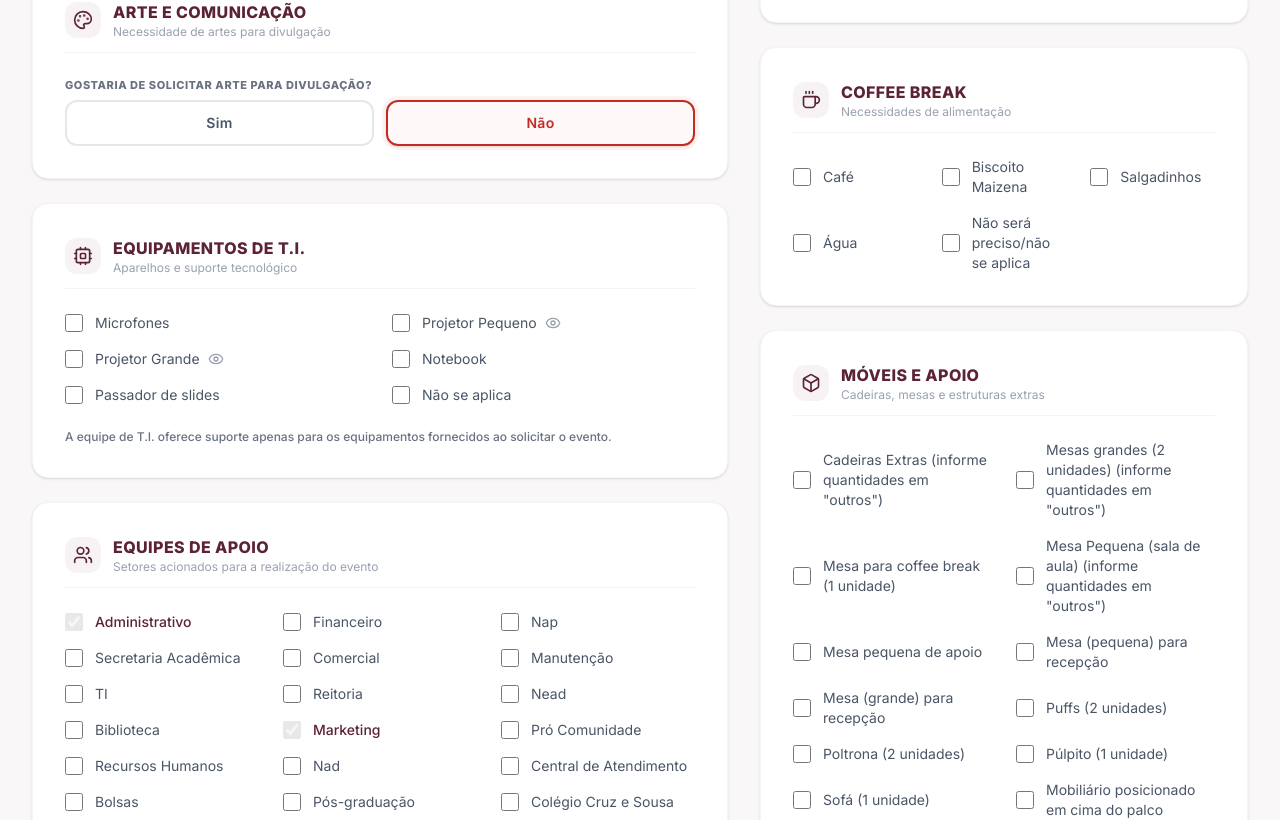
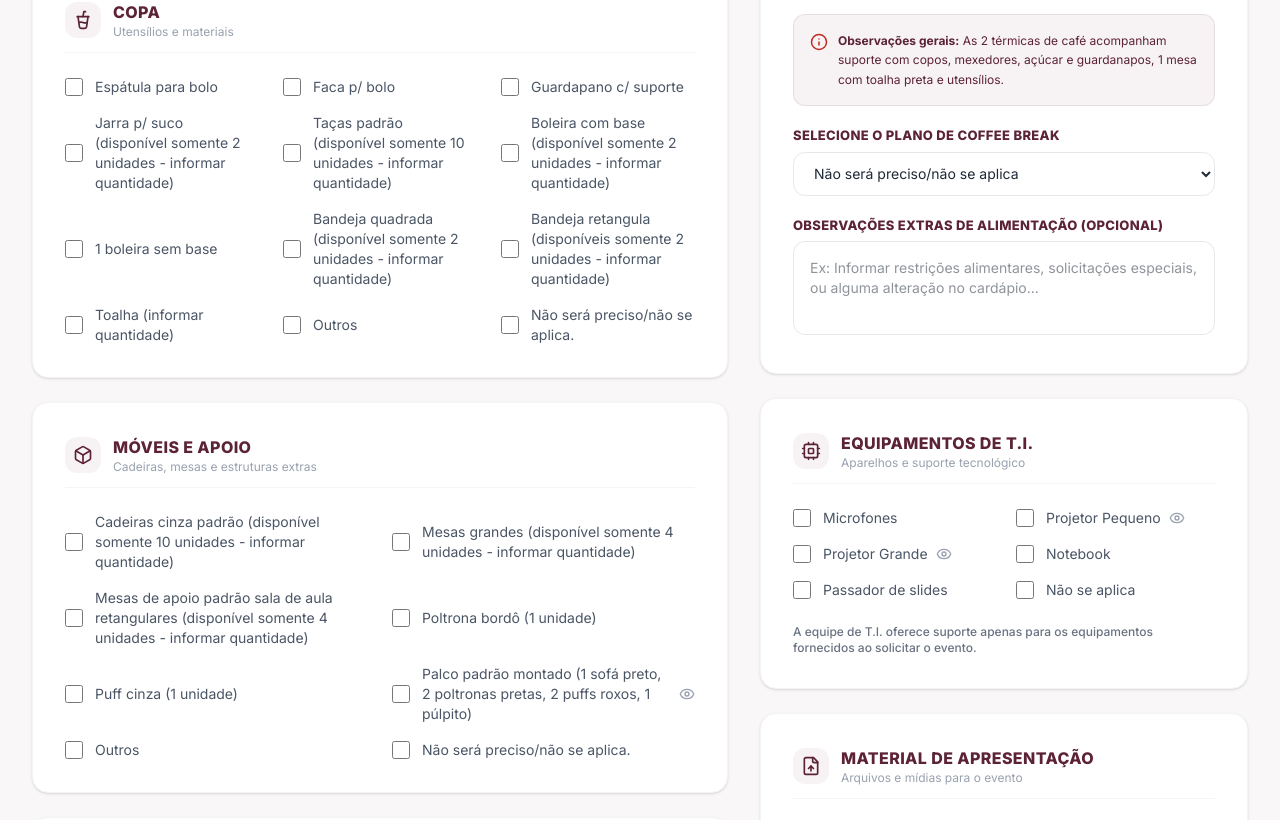
Before and after one commit to LeonardoKako/Forms-Unicesusc, a React (Vite) app in the folder Frontend/: page / in a window 1280 px wide. Shown: the part 1449-2269 px from the top of the page. Built offline with nearby package versions, Linux system fonts and the light colour scheme.

Commit message:
Front: data coffe and copa

```diff
--- a/Frontend/src/features/EventForm/components/CoffeeBreakCard.tsx
+++ b/Frontend/src/features/EventForm/components/CoffeeBreakCard.tsx
@@ -1,19 +1,51 @@
 import { useEffect } from "react";
 import { useFormContext } from "react-hook-form";
-import { Coffee, Info } from "lucide-react";
-import CheckboxGrid from "./CheckboxGrid";
-import { COFFEE_BREAK_OPTIONS } from "../mockData";
+import { Coffee, Info, DollarSign } from "lucide-react";
 
 export default function CoffeeBreakCard() {
-  const { watch, setValue, formState: { errors } } = useFormContext();
-  const coffeeBreak = watch("coffeeBreak") || [];
-  const hasItems = coffeeBreak.length > 0 && !coffeeBreak.includes("nao_se_aplica");
+  const { register, watch, setValue, formState: { errors } } = useFormContext();
+  const coffeeBreak = watch("coffeeBreak") || "nao_se_aplica";
+  const hasPlan = coffeeBreak !== "nao_se_aplica";
 
+  // Automatização de Orçamento se selecionar um plano
   useEffect(() => {
-    if (hasItems) {
+    if (hasPlan) {
       setValue("needsBudget", true, { shouldValidate: true, shouldDirty: true });
     }
-  }, [hasItems, setValue]);
+  }, [hasPlan, setValue]);
+
+  // Função auxiliar para retornar itens de cada plano
+  const getPlanDetails = (plan: string) => {
+    switch (plan) {
+      case "padrao_100":
+        return [
+          "2 sucos",
+          "1 cento de salgados fritos",
+          "1 cento de salgados assados",
+          "1,5 bolo de cenoura com cobertura",
+          "2 térmicas de café"
+        ];
+      case "padrao_288":
+        return [
+          "2,5 centos de salgados assados",
+          "2,5 centos de salgados fritos",
+          "2 kg de bolo de cenoura com cobertura",
+          "2 sucos de 5 litros",
+          "2 térmicas de café"
+        ];
+      case "biscoitos_100":
+        return [
+          "2 térmicas de café",
+          "14 pacotes de Club Social",
+          "9 pacotes de Folhado Doce",
+          "9 pacotes de Rosquinhas"
+        ];
+      default:
+        return [];
+    }
+  };
+
+  const planDetails = getPlanDetails(coffeeBreak);
 
   return (
     <div className="bg-white rounded-2xl p-6 sm:p-8 border border-gray-100 shadow-sm transition-all duration-300 hover:shadow-md animate-fadeIn">
@@ -27,31 +59,75 @@ export default function CoffeeBreakCard() {
             Coffee Break
           </h2>
           <p className="text-xs text-gray-400">
-            Necessidades de alimentação
+            Planos estruturados de alimentação
           </p>
         </div>
       </div>
 
-      <div className="space-y-4">
-        <CheckboxGrid
-          name="coffeeBreak"
-          options={COFFEE_BREAK_OPTIONS}
-          columns={3}
-          withCardWrapper={false}
-        />
+      <div className="space-y-5">
+        {/* Observações Gerais (Badge Premium superior) */}
+        <div className="flex items-start space-x-2.5 text-xs text-brand bg-brand/5 p-4 rounded-xl border border-brand/10">
+          <Info className="h-4.5 w-4.5 shrink-0 text-primary mt-0.5" />
+          <span className="leading-relaxed">
+            <strong>Observações gerais:</strong> As 2 térmicas de café acompanham suporte com copos, mexedores, açúcar e guardanapos, 1 mesa com toalha preta e utensílios.
+          </span>
+        </div>
 
-        {hasItems && (
-          <div className="flex items-start space-x-2 text-xs text-amber-600 font-semibold bg-amber-50/50 p-3.5 rounded-xl border border-amber-200/50 animate-fadeIn">
-            <Info className="h-4.5 w-4.5 shrink-0 text-amber-500 mt-0.5" />
-            <span>Atenção: A solicitação de Coffee Break exige obrigatoriamente orçamento aprovado para o evento. O orçamento será marcado como &quot;Sim&quot; de forma automática.</span>
+        {/* Dropdown de Planos */}
+        <div className="space-y-1.5">
+          <label className="block text-[13px] font-extrabold uppercase tracking-wide text-brand">
+            Selecione o Plano de Coffee Break
+          </label>
+          <select
+            {...register("coffeeBreak")}
+            className="w-full h-11 px-4 rounded-xl border border-gray-200 text-sm focus:border-primary focus:ring-1 focus:ring-primary/20 outline-none transition-all cursor-pointer bg-white"
+          >
+            <option value="nao_se_aplica">Não será preciso/não se aplica</option>
+            <option value="padrao_100">Coffee Break Padrão – até 100 pessoas</option>
+            <option value="padrao_288">Coffee Break Padrão – até 288 pessoas</option>
+            <option value="biscoitos_100">Coffee Break Biscoitos – até 100 pessoas</option>
+          </select>
+          {errors.coffeeBreak && (
+            <p className="text-xs text-red-600 font-medium">
+              {errors.coffeeBreak.message as string}
+            </p>
+          )}
+        </div>
+
+        {/* Lista de itens inclusos dinamicamente */}
+        {hasPlan && planDetails.length > 0 && (
+          <div className="bg-gray-50 border border-gray-150 rounded-2xl p-4.5 space-y-3 animate-fadeIn">
+            <h4 className="text-xs font-bold uppercase tracking-wider text-brand">
+              ☕ Itens Inclusos no Pacote:
+            </h4>
+            <ul className="grid grid-cols-1 sm:grid-cols-2 gap-2 text-xs text-gray-600 list-disc list-inside">
+              {planDetails.map((item, idx) => (
+                <li key={idx} className="font-semibold text-gray-700">
+                  {item}
+                </li>
+              ))}
+            </ul>
+
+            {/* Aviso de Orçamento Automático */}
+            <div className="flex items-start space-x-2 text-[11px] text-amber-700 bg-amber-50 border border-amber-200/50 p-3 rounded-xl mt-2">
+              <DollarSign className="h-4 w-4 shrink-0 text-amber-500 mt-0.5" />
+              <span>A solicitação de Coffee Break exige obrigatoriamente orçamento aprovado para o evento. O orçamento será marcado como <strong>&quot;Sim&quot;</strong> automaticamente.</span>
+            </div>
           </div>
         )}
 
-        {errors.coffeeBreak && (
-          <p className="text-xs text-red-600 font-medium animate-fadeIn">
-            {errors.coffeeBreak.message as string}
-          </p>
-        )}
+        {/* Observações Extras do Coffee (Campo de texto Opcional) */}
+        <div className="space-y-1.5 animate-fadeIn">
+          <label className="text-[13px] font-extrabold uppercase tracking-wide text-brand block">
+            Observações Extras de Alimentação (Opcional)
+          </label>
+          <textarea
+            {...register("coffeeNotes")}
+            placeholder="Ex: Informar restrições alimentares, solicitações especiais, ou alguma alteração no cardápio..."
+            rows={3}
+            className="w-full p-4 rounded-xl border border-gray-200 text-sm focus:border-primary focus:ring-1 focus:ring-primary/20 outline-none transition-all resize-none"
+          />
+        </div>
       </div>
     </div>
   );
--- a/Frontend/src/features/EventForm/components/FurnitureSupportCard.tsx
+++ b/Frontend/src/features/EventForm/components/FurnitureSupportCard.tsx
@@ -1,7 +1,10 @@
+import { useState } from "react";
 import { Box } from "lucide-react";
 import { useFormContext } from "react-hook-form";
 import CheckboxGrid from "./CheckboxGrid";
 import { FURNITURE_SUPPORT_OPTIONS } from "../mockData";
+import InfoModal from "../../../components/InfoModal";
+import auditorioMontadoImg from "@/assets/images/auditorioMontado.png";
 
 export default function FurnitureSupportCard() {
   const {
@@ -11,6 +14,18 @@ export default function FurnitureSupportCard() {
   } = useFormContext();
   const selectedFurniture = watch("furnitureSupport") || [];
   const showOtherInput = selectedFurniture.includes("outro");
+
+  const [modalData, setModalData] = useState<{ isOpen: boolean; title: string; imageUrl: string } | null>(null);
+
+  const handleInfoClick = (optionId: string) => {
+    if (optionId === "palco_padrao") {
+      setModalData({
+        isOpen: true,
+        title: "Palco Padrão Montado",
+        imageUrl: auditorioMontadoImg,
+      });
+    }
+  };
 
   return (
     <div className='bg-white rounded-2xl p-6 sm:p-8 border border-gray-100 shadow-sm transition-all duration-300 hover:shadow-md animate-fadeIn'>
@@ -33,6 +48,7 @@ export default function FurnitureSupportCard() {
         name='furnitureSupport'
         options={FURNITURE_SUPPORT_OPTIONS}
         withCardWrapper={false}
+        onInfoClick={handleInfoClick}
       >
         {showOtherInput && (
           <div className='mt-4 p-4 bg-gray-50 border border-gray-100 rounded-xl space-y-2 animate-slideDown'>
@@ -53,6 +69,16 @@ export default function FurnitureSupportCard() {
           </div>
         )}
       </CheckboxGrid>
+
+      {modalData && (
+        <InfoModal
+          isOpen={modalData.isOpen}
+          onClose={() => setModalData(null)}
+          title={modalData.title}
+          type='image'
+          imageUrl={modalData.imageUrl}
+        />
+      )}
     </div>
   );
 }
--- a/Frontend/src/features/EventForm/components/SuccessModal.tsx
+++ b/Frontend/src/features/EventForm/components/SuccessModal.tsx
@@ -284,13 +284,26 @@ export default function SuccessModal({
                     </div>
                     <div>
                       <span className='font-semibold text-gray-400 block'>
-                        Itens de Coffee Break
+                        Plano de Coffee Break
                       </span>
-                      <span className='font-bold text-gray-700'>
-                        {data.coffeeBreak?.join(", ") || "Nenhum"}
+                      <span className='font-bold text-gray-700 uppercase tracking-wide text-[11px]'>
+                        {data.coffeeBreak === "nao_se_aplica" && "Não se aplica"}
+                        {data.coffeeBreak === "padrao_100" && "Padrão (Até 100 pessoas)"}
+                        {data.coffeeBreak === "padrao_288" && "Padrão (Até 288 pessoas)"}
+                        {data.coffeeBreak === "biscoitos_100" && "Biscoitos (Até 100 pessoas)"}
                       </span>
                     </div>
                   </div>
+                  {data.coffeeNotes && (
+                    <div className='col-span-1 md:col-span-2 bg-gray-50 p-3 rounded-xl border border-gray-100 mt-1'>
+                      <span className='font-semibold text-gray-500 block mb-0.5'>
+                        Observações de Alimentação
+                      </span>
+                      <p className='text-gray-700 leading-normal font-medium'>
+                        {data.coffeeNotes}
+                      </p>
+                    </div>
+                  )}
                 </>
               )}
             </div>
--- a/Frontend/src/features/EventForm/index.tsx
+++ b/Frontend/src/features/EventForm/index.tsx
@@ -72,7 +72,8 @@ export default function EventForm() {
       roomNotes: "",
       targetAudience: [],
       copa: [],
-      coffeeBreak: [],
+      coffeeBreak: "nao_se_aplica",
+      coffeeNotes: "",
       tiEquipment: [],
       furnitureSupport: [],
       otherFurnitureDescription: "",
@@ -113,7 +114,8 @@ export default function EventForm() {
       roomNotes: "",
       targetAudience: [],
       copa: [],
-      coffeeBreak: [],
+      coffeeBreak: "nao_se_aplica",
+      coffeeNotes: "",
       tiEquipment: [],
       furnitureSupport: [],
       otherFurnitureDescription: "",
@@ -225,6 +227,7 @@ export default function EventForm() {
           budgetApprovalFileUrl: finalBudgetUrl,
           copa: data.copa,
           coffeeBreak: data.coffeeBreak,
+          coffeeNotes: data.coffeeNotes,
           tiEquipment: data.tiEquipment,
           furnitureSupport: data.furnitureSupport,
           otherFurnitureDescription: data.furnitureSupport.includes("outro")
@@ -354,8 +357,8 @@ export default function EventForm() {
               {formType === "interno" && (
                 <>
                   <EventDetailsCard />
-                  <ArtworkCard />
-                  <TIEquipmentCard />
+                  <CopaCard />
+                  <FurnitureSupportCard />
                 </>
               )}
 
@@ -370,9 +373,9 @@ export default function EventForm() {
 
               {formType === "interno" && (
                 <>
-                  <CopaCard />
+                  <ArtworkCard />
                   <CoffeeBreakCard />
-                  <FurnitureSupportCard />
+                  <TIEquipmentCard />
                   <PresentationMaterialCard />
                 </>
               )}
--- a/Frontend/src/features/EventForm/mockData.ts
+++ b/Frontend/src/features/EventForm/mockData.ts
@@ -61,13 +61,18 @@ export const TARGET_AUDIENCE_OPTIONS: OptionItem[] = [
 ];
 
 export const COPA_OPTIONS: OptionItem[] = [
-  { id: "cafe_2_termicas", label: "Café (2 térmicas)" },
   { id: "espatula_bolo", label: "Espátula para bolo" },
-  { id: "faca_bolo", label: "Faca para bolo" },
-  { id: "guardanapo", label: "Guardanapo" },
-  { id: "jarra_2_unidades", label: "Jarra (2 unidades, apenas para sucos)" },
-  { id: "tacas", label: "Taças (informe quantidade em \"outros\")" },
-  { id: "nao_se_aplica", label: "Não será preciso/não se aplica" },
+  { id: "faca_bolo", label: "Faca p/ bolo" },
+  { id: "guardanapo_suporte", label: "Guardapano c/ suporte" },
+  { id: "jarra_suco", label: "Jarra p/ suco (disponível somente 2 unidades - informar quantidade)" },
+  { id: "tacas_padrao", label: "Taças padrão (disponível somente 10 unidades - informar quantidade)" },
+  { id: "boleira_com_base", label: "Boleira com base (disponível somente 2 unidades - informar quantidade)" },
+  { id: "boleira_sem_base", label: "1 boleira sem base" },
+  { id: "bandeja_quadrada", label: "Bandeja quadrada (disponível somente 2 unidades - informar quantidade)" },
+  { id: "bandeja_retangular", label: "Bandeja retangula (disponíveis somente 2 unidades - informar quantidade)" },
+  { id: "toalha", label: "Toalha (informar quantidade)" },
+  { id: "outro", label: "Outros" },
+  { id: "nao_se_aplica", label: "Não será preciso/não se aplica." },
 ];
 
 export const COFFEE_BREAK_OPTIONS: OptionItem[] = [
@@ -88,23 +93,14 @@ export const TI_EQUIPMENT_OPTIONS: OptionItem[] = [
 ];
 
 export const FURNITURE_SUPPORT_OPTIONS: OptionItem[] = [
-  { id: "cadeiras_extras", label: "Cadeiras Extras (informe quantidades em \"outros\")" },
-  { id: "mesas_grandes", label: "Mesas grandes (2 unidades) (informe quantidades em \"outros\")" },
-  { id: "mesa_coffee_break", label: "Mesa para coffee break (1 unidade)" },
-  { id: "mesa_pequena_sala", label: "Mesa Pequena (sala de aula) (informe quantidades em \"outros\")" },
-  { id: "mesa_apoio", label: "Mesa pequena de apoio" },
-  { id: "mesa_recepcao_pequena", label: "Mesa (pequena) para recepção" },
-  { id: "mesa_recepcao_grande", label: "Mesa (grande) para recepção" },
-  { id: "puffs", label: "Puffs (2 unidades)" },
-  { id: "poltrona", label: "Poltrona (2 unidades)" },
-  { id: "pulpito", label: "Púlpito (1 unidade)" },
-  { id: "sofa", label: "Sofá (1 unidade)" },
-  { id: "mobiliario_palco", label: "Mobiliário posicionado em cima do palco" },
-  { id: "mobiliario_frente_palco", label: "Mobiliário localizado abaixo, em frente ao palco" },
-  { id: "barra_divisao", label: "1 barra para divisão de espaço" },
-  { id: "toalhas", label: "Toalhas" },
-  { id: "nao_se_aplica", label: "Não será preciso/não se aplica" },
-  { id: "outro", label: "Outro" },
+  { id: "cadeiras_cinza", label: "Cadeiras cinza padrão (disponível somente 10 unidades - informar quantidade)" },
+  { id: "mesas_grandes", label: "Mesas grandes (disponível somente 4 unidades - informar quantidade)" },
+  { id: "mesas_apoio_sala", label: "Mesas de apoio padrão sala de aula retangulares (disponível somente 4 unidades - informar quantidade)" },
+  { id: "poltrona_bordo", label: "Poltrona bordô (1 unidade)" },
+  { id: "puff_cinza", label: "Puff cinza (1 unidade)" },
+  { id: "palco_padrao", label: "Palco padrão montado (1 sofá preto, 2 poltronas pretas, 2 puffs roxos, 1 púlpito)", hasInfo: true },
+  { id: "outro", label: "Outros" },
+  { id: "nao_se_aplica", label: "Não será preciso/não se aplica." },
 ];
 
 export const SUPPORT_TEAMS_OPTIONS: OptionItem[] = [
--- a/Frontend/src/features/EventForm/schema.ts
+++ b/Frontend/src/features/EventForm/schema.ts
@@ -50,8 +50,9 @@ export const eventFormSchema = z
 
     // Coffee Break
     coffeeBreak: z
-      .array(z.string())
-      .min(1, 'Selecione as opções de coffee break ou marque "Não se aplica"'),
+      .string({ required_error: "Selecione a opção de coffee break" })
+      .min(1, "Selecione a opção de coffee break"),
+    coffeeNotes: z.string().optional(),
 
     // Orçamento (Detalhamento Financeiro)
     needsBudget: z.boolean({
@@ -269,8 +270,8 @@ export const eventFormSchema = z
       }
     }
 
-    // Validação de Orçamento para Coffee Break
-    if (data.coffeeBreak && data.coffeeBreak.length > 0 && !data.coffeeBreak.includes("nao_se_aplica")) {
+    // Validação de Orçamento para Coffee Break (quando selecionado um plano que não seja "nao_se_aplica")
+    if (data.coffeeBreak && data.coffeeBreak !== "nao_se_aplica") {
       if (data.needsBudget === false || data.needsBudget === undefined) {
         ctx.addIssue({
           code: z.ZodIssueCode.custom,
```
Also changed, not shown: Frontend/src/components/Footer.tsx (+6 -6 lines), Frontend/src/assets/images/auditorioMontado.png (added), 6 other files (tests, documents, lock files or other folders).
